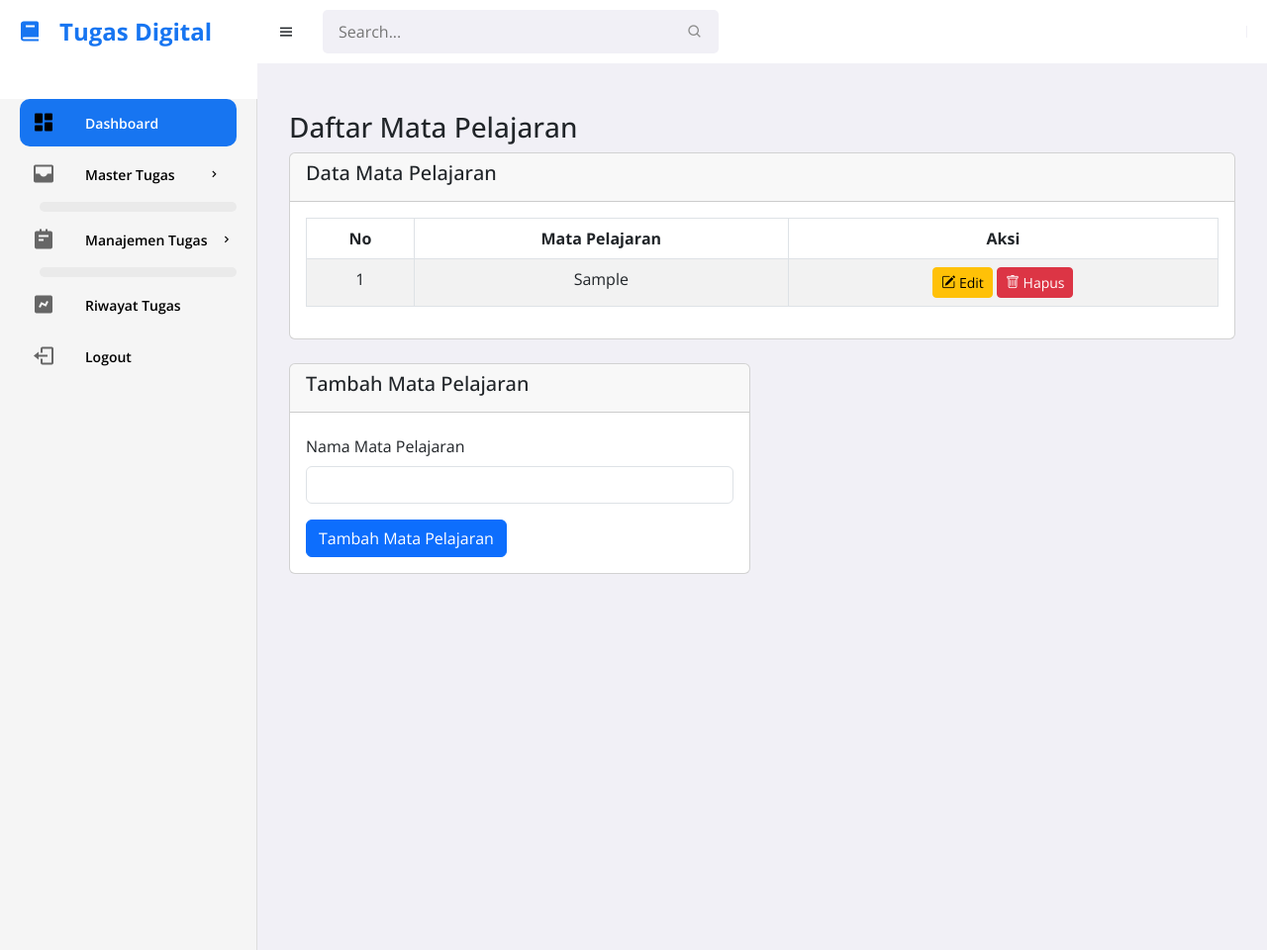
After one commit to dinoosoo/tugas_akhir_ukom, a PHP site: page /mapel.php in a window 1280 px wide. The commit adds this page. Shown: the whole page at 99% size. Run offline with PHP 8.4, Linux system fonts and the light colour scheme; the visitor is signed in with stand-in values (Sample User, id 1); tables that the repository leaves empty or names only in its code hold one stand-in row (values such as "Sample post").

Commit message:
memperbarui file

```diff
--- a/admin_dashboard.php
+++ b/admin_dashboard.php
@@ -110,6 +110,7 @@ $totalSiswa = $dataSiswa['total_siswa'];
         <a href="#"><i class='bx bxs-inbox icon'></i> Master Tugas <i class='bx bx-chevron-right icon-right'></i></a>
         <ul class="side-dropdown">
 		<li><a href="kelas.php"><i class='bx bx-task'></i> Kelas</a></li>
+        <a href="mapel.php"><i class='bx bx-task'></i> Mata Pelajaran</a></li>
             <li><a href="guru.php"><i class='bx bx-task'></i> Guru</a></li>
             <li><a href="siswa.php"><i class='bx bx-task'></i> Siswa</a></li>
         </ul>
--- a/index.php
+++ b/index.php
@@ -80,9 +80,11 @@ if ($_SERVER["REQUEST_METHOD"] == "POST") {
     justify-content: center;
     align-items: center;
     height: 100vh;
-            background-color: #e3f2fd;
+    background: url('logo.jpeg') no-repeat center center;
+    background-size: cover;
     margin: 0;
 }
+
         .login-container {
             width: 100%;
             max-width: 400px;
--- a/kelas.php
+++ b/kelas.php
@@ -147,6 +147,9 @@ $result = $conn->query("SELECT * FROM kelas");
                 <ul class="side-dropdown">
                     <?php if ($_SESSION['role'] === 'admin') : ?>
                         <li><a href="guru.php"><i class='bx bx-task'></i> Guru</a></li>
+                    <?php endif; ?>
+                    <?php if ($_SESSION['role'] === 'admin') : ?>
+                    <li><a href="mapel.php"><i class='bx bx-task'></i> Mata Pelajaran</a></li>
                     <?php endif; ?>
                     <?php if ($_SESSION['role'] === 'admin' || $_SESSION['role'] === 'guru') : ?>
                     <li><a href="kelas.php"><i class='bx bx-task'></i> Kelas</a></li>
--- /dev/null
+++ b/mapel.php
@@ -0,0 +1,319 @@
+<?php
+session_start();
+include 'koneksi.php';
+
+// Proses pengiriman form tambah mata pelajaran
+if ($_SERVER['REQUEST_METHOD'] === 'POST' && isset($_POST['tambah'])) {
+    $mapel = $_POST['mapel'];
+
+    // Query untuk menyimpan data mata pelajaran ke database
+    $sql = "INSERT INTO mapel (mapel) VALUES ('$mapel')";
+
+    if ($conn->query($sql) === TRUE) {
+        echo "<script>alert('Data mata pelajaran berhasil disimpan!'); window.location.href='mapel.php';</script>";
+    } else {
+        echo "<script>alert('Error: " . $sql . "<br>" . $conn->error . "');</script>";
+    }
+}
+
+// Proses edit data mata pelajaran
+if ($_SERVER['REQUEST_METHOD'] === 'POST' && isset($_POST['edit'])) {
+    $id = $_POST['id'];
+    $mapel = $_POST['mapel'];
+
+    // Query untuk mengupdate data mata pelajaran
+    $sql = "UPDATE mapel SET mapel='$mapel' WHERE id='$id'";
+
+    if ($conn->query($sql) === TRUE) {
+        echo "<script>alert('Data mata pelajaran berhasil diupdate!'); window.location.href='mapel.php';</script>";
+    } else {
+        echo "<script>alert('Error: " . $sql . "<br>" . $conn->error . "');</script>";
+    }
+}
+
+// Proses hapus data mata pelajaran
+if (isset($_GET['hapus'])) {
+    $id = $_GET['hapus'];
+
+    // Query untuk menghapus data mata pelajaran
+    $sql = "DELETE FROM mapel WHERE id='$id'";
+
+    if ($conn->query($sql) === TRUE) {
+        echo "<script>alert('Data mata pelajaran berhasil dihapus!'); window.location.href='mapel.php';</script>";
+    } else {
+        echo "<script>alert('Error: " . $sql . "<br>" . $conn->error . "');</script>";
+    }
+}
+
+// Ambil data kelas dari database
+$result = $conn->query("SELECT * FROM mapel");
+?>
+
+<!DOCTYPE html>
+<html lang="id">
+<head>
+    <meta charset="UTF-8">
+    <meta name="viewport" content="width=device-width, initial-scale=1.0">
+    <link href='https://unpkg.com/boxicons@2.0.9/css/boxicons.min.css' rel='stylesheet'>
+    <link rel="stylesheet" href="https://cdn.jsdelivr.net/npm/bootstrap@5.3.0/dist/css/bootstrap.min.css">
+    <link href="https://cdn.jsdelivr.net/npm/bootstrap-icons/font/bootstrap-icons.css" rel="stylesheet">
+    <link rel="stylesheet" href="style.css">
+    <style>
+/* Sidebar Background - Terang */
+.side-menu {
+    background-color: #f5f5f5; /* Warna terang */
+    padding: 20px;
+    min-height: 100vh;
+    border-right: 1px solid #ddd;
+}
+
+/* Perbesar teks menu utama */
+.side-menu li a {
+    font-size: 18px;
+    font-weight: 600;
+    display: flex;
+    align-items: center;
+    gap: 12px;
+    padding: 12px 20px;
+    color: #333; /* Teks gelap */
+    transition: background 0.3s, color 0.3s;
+    border-radius: 8px;
+}
+
+/* Hover dan Active - Warna Silver */
+.side-menu li a:hover,
+.side-menu li a.active {
+    background-color: #c0c0c0; /* Silver */
+    color: #000; /* Teks hitam */
+}
+
+/* Perbesar dan ubah warna ikon */
+.side-menu li a .icon {
+    font-size: 24px;
+    color: #666; /* Soft Grey untuk ikon */
+    transition: color 0.3s;
+}
+
+/* Hover efek untuk ikon */
+.side-menu li a:hover .icon,
+.side-menu li a.active .icon {
+    color: #000; /* Ikon hitam saat hover/active */
+}
+
+/* Dropdown menu */
+.side-dropdown {
+    margin-left: 20px;
+    background-color: #eaeaea; /* Lebih terang untuk dropdown */
+    border-radius: 6px;
+    padding: 5px 0;
+}
+
+.side-dropdown li a {
+    font-size: 16px;
+    padding: 10px 20px;
+    color: #555; /* Light Grey */
+    display: flex;
+    align-items: center;
+    gap: 10px;
+}
+
+/* Hover dropdown dengan warna silver */
+.side-dropdown li a:hover {
+    background-color: #c0c0c0; /* Silver */
+    color: #000;
+}
+
+
+    </style>
+    <title>Tugas Digital</title>
+</head>
+<body>
+<!-- SIDEBAR -->
+<section id="sidebar">
+    <a href="#" class="brand"><i class='bx bxs-book icon'></i> Tugas Digital</a>
+    <ul class="side-menu">
+        <!-- Dashboard sesuai role -->
+        <?php if ($_SESSION['role'] === 'admin') : ?>
+            <li><a href="admin_dashboard.php" class="active"><i class='bx bxs-dashboard icon'></i> Dashboard</a></li>
+        <?php elseif ($_SESSION['role'] === 'guru') : ?>
+            <li><a href="guru_dashboard.php" class="active"><i class='bx bxs-dashboard icon'></i> Dashboard</a></li>
+        <?php elseif ($_SESSION['role'] === 'siswa') : ?>
+            <li><a href="siswa_dashboard.php" class="active"><i class='bx bxs-dashboard icon'></i> Dashboard</a></li>
+        <?php endif; ?>
+
+        <!-- Menu Master Tugas -->
+            <li>
+                <a href="#"><i class='bx bxs-inbox icon'></i> Master Tugas <i class='bx bx-chevron-right icon-right'></i></a>
+                <ul class="side-dropdown">
+    <?php if ($_SESSION['role'] === 'admin') : ?>
+        <li><a href="guru.php"><i class='bx bx-task'></i> Guru</a></li>
+    <?php endif; ?>
+    <?php if ($_SESSION['role'] === 'admin') : ?>
+        <li><a href="mapel.php"><i class='bx bx-task'></i> Mata Pelajaran</a></li>
+    <?php endif; ?>
+
+    <?php if ($_SESSION['role'] === 'admin' || $_SESSION['role'] === 'guru') : ?>
+        <li><a href="kelas.php"><i class='bx bx-task'></i> Kelas</a></li>
+    <?php endif; ?>
+
+    <li><a href="siswa.php"><i class='bx bx-task'></i> Siswa</a></li>
+
+    <!-- <?php if ($_SESSION['role'] === 'guru') : ?>
+        <li><a href="mapel.php"><i class='bx bx-task'></i> Mata Pelajaran</a></li>
+    <?php endif; ?> -->
+</ul>
+
+            </li>
+
+        <!-- Menu Manajemen Tugas -->
+            <li>
+                <a href="#"><i class='bx bxs-notepad icon'></i> Manajemen Tugas <i class='bx bx-chevron-right icon-right'></i></a>
+                <ul class="side-dropdown">
+                    <li><a href="tugas.php"><i class='bx bx-task'></i> Tugas</a></li>
+                    <?php if ($_SESSION['role'] === 'admin' || $_SESSION['role'] === 'guru') : ?>
+                        <li><a href="tugas_terkumpul.php"><i class='bx bx-task'></i> Tugas Terkumpul</a></li>
+                    <?php endif; ?>
+                </ul>
+            </li>
+
+        <!-- Menu Riwayat Tugas -->
+        <?php if ($_SESSION['role'] === 'admin' || $_SESSION['role'] === 'siswa') : ?>
+            <li><a href="riwayat.php"><i class='bx bxs-chart icon'></i> Riwayat Tugas</a></li>
+        <?php endif; ?>
+
+        <!-- Menu Logout -->
+        <li><a href="#" onclick="confirmLogout(event)"><i class='bx bx-log-out icon'></i> Logout</a></li>
+    </ul>
+</section>
+<!-- SIDEBAR -->
+
+    <!-- NAVBAR -->
+    <section id="content">
+        <nav>
+            <i class='bx bx-menu toggle-sidebar'></i>
+            <form action="#">
+                <div class="form-group">
+                    <input type="text" placeholder="Search...">
+                    <i class='bx bx-search icon'></i>
+                </div>
+            </form>
+            <span class="divider"></span>
+        </nav>
+        <main>
+            <div class="container mt-4">
+                <h3>Daftar Mata Pelajaran</h3>
+                <div class="row">
+                    <!-- Kolom kiri: Tabel -->
+                    <div class="col-md-12">
+                        <div class="card">
+                            <div class="card-header">
+                                <h5>Data Mata Pelajaran</h5>
+                            </div>
+                            <div class="card-body">
+    <div class="table-responsive">
+        <table class="table table-striped table-bordered">
+            <thead>
+                <tr style='text-align:center'>
+                    <th>No</th>
+                    <th>Mata Pelajaran</th>
+                    <th>Aksi</th>
+                </tr>
+            </thead>
+            <tbody>
+                <?php
+                $no = 1;
+                while ($row = $result->fetch_assoc()) {
+                    echo "<tr style='text-align:center'>
+                            <td>{$no}</td>
+                            <td>{$row['mapel']}</td>
+                            <td>
+                                <button class='btn btn-sm btn-warning edit-btn' data-bs-toggle='modal' data-bs-target='#editModal{$row['id']}'>
+                                    <i class='bi bi-pencil-square'></i> Edit
+                                </button>
+                                <a href='mapel.php?hapus={$row['id']}' class='btn btn-sm btn-danger delete-btn' onclick='return confirm(\"Yakin ingin menghapus data ini?\")'>
+                                    <i class='bi bi-trash'></i> Hapus
+                                </a>
+                            </td>
+                          </tr>";
+
+                    // Modal untuk Edit Data
+                    echo "
+                    <div class='modal fade' id='editModal{$row['id']}' tabindex='-1' aria-labelledby='editModalLabel{$row['id']}' aria-hidden='true'>
+                        <div class='modal-dialog'>
+                            <div class='modal-content'>
+                                <div class='modal-header'>
+                                    <h5 class='modal-title' id='editModalLabel{$row['id']}'>Edit Mata Pelajaran</h5>
+                                    <button type='button' class='btn-close' data-bs-dismiss='modal' aria-label='Close'></button>
+                                </div>
+                                <form action='mapel.php' method='POST'>
+                                    <div class='modal-body'>
+                                        <input type='hidden' name='id' value='{$row['id']}'>
+                                        <div class='mb-3'>
+                                            <label for='mapel' class='form-label'>Nama Mata Pelajaran</label>
+                                            <input type='text' class='form-control' id='mapel' name='mapel' value='{$row['mapel']}' required>
+                                        </div>
+                                    </div>
+                                    <div class='modal-footer'>
+                                        <button type='button' class='btn btn-secondary' data-bs-dismiss='modal'>Batal</button>
+                                        <button type='submit' name='edit' class='btn btn-primary'>Simpan</button>
+                                    </div>
+                                </form>
+                            </div>
+                        </div>
+                    </div>";
+                    $no++;
+                }
+                ?>
+                                       </tbody>
+                                    </table>
+                                </div>
+                            </div>
+                        </div>
+                    </div>
+
+                    <!-- Kolom kanan: Form Tambah Kelas -->
+                   <!-- Kolom kanan: Form Tambah Mata Pelajaran -->
+<div class="col-md-6 mt-4">
+    <div class="card">
+        <div class="card-header">
+            <h5>Tambah Mata Pelajaran</h5>
+        </div>
+        <div class="card-body">
+            <form action="mapel.php" method="POST">
+                <div class="mb-3">
+                    <label for="mapel" class="form-label">Nama Mata Pelajaran</label>
+                    <input type="text" class="form-control" id="mapel" name="mapel" required>
+                </div>
+                <button type="submit" name="tambah" class="btn btn-primary">Tambah Mata Pelajaran</button>
+            </form>
+        </div>
+    </div>
+</div>
+
+            </div>
+        </main>
+    </section>
+
+    <script src="https://cdn.jsdelivr.net/npm/bootstrap@5.3.0/dist/js/bootstrap.bundle.min.js"></script>
+    <script src="script.js"></script>
+</body>
+<script>
+function confirmLogout(event) {
+    event.preventDefault(); // Mencegah link langsung berjalan
+
+    // Tampilkan dialog konfirmasi
+    let confirmation = confirm("⚠️ Apakah Anda yakin ingin keluar dari akun ini?\n\nPastikan semua tugas sudah dikumpulkan!");
+
+    if (confirmation) {
+        // Jika user klik OK, arahkan ke logout.php
+        window.location.href = "logout.php";
+    }
+    // Jika user klik Cancel, tidak terjadi apa-apa
+}
+</script>
+
+</html>
+
+<?php
+$conn->close();
+?>
--- a/register.php
+++ b/register.php
@@ -66,7 +66,8 @@ if ($_SERVER["REQUEST_METHOD"] == "POST") {
     justify-content: center;
     align-items: center;
     height: 100vh;
-            background-color: #e3f2fd;
+    background: url('logo.jpeg') no-repeat center center;
+    background-size: cover;
     margin: 0;
 }
         .register-container {
```
Also changed, not shown: guru.php (+17 -3 lines), siswa.php (+10 -1 lines), tugas.php (+49 -2 lines), logo.jpeg (added), smk2.jpeg (added), smkn 2 bkl.jpeg (added), uploads/Modern Minimalis Surat Permohonan Lamaran Kerja Profesional untuk Profesi Digital Marketer.jpg (added), uploads/WhatsApp Image 2025-04-04 at 11.48.33.jpeg (added), uploads/WhatsApp Image 2025-04-09 at 19.09.40.jpeg (added), uploads/logo syamrabu (1) (1).jpeg (added). Lines whose indentation alone changed are shown as unchanged.
